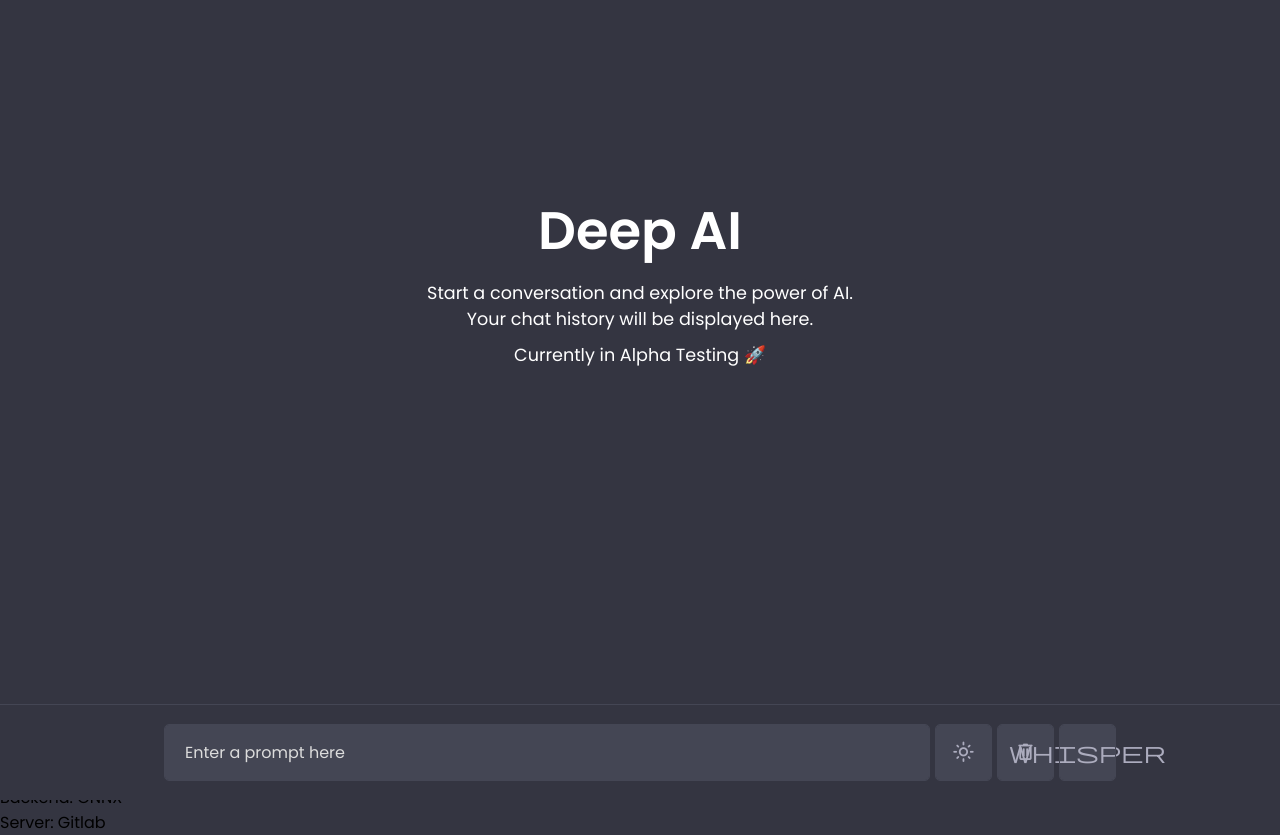
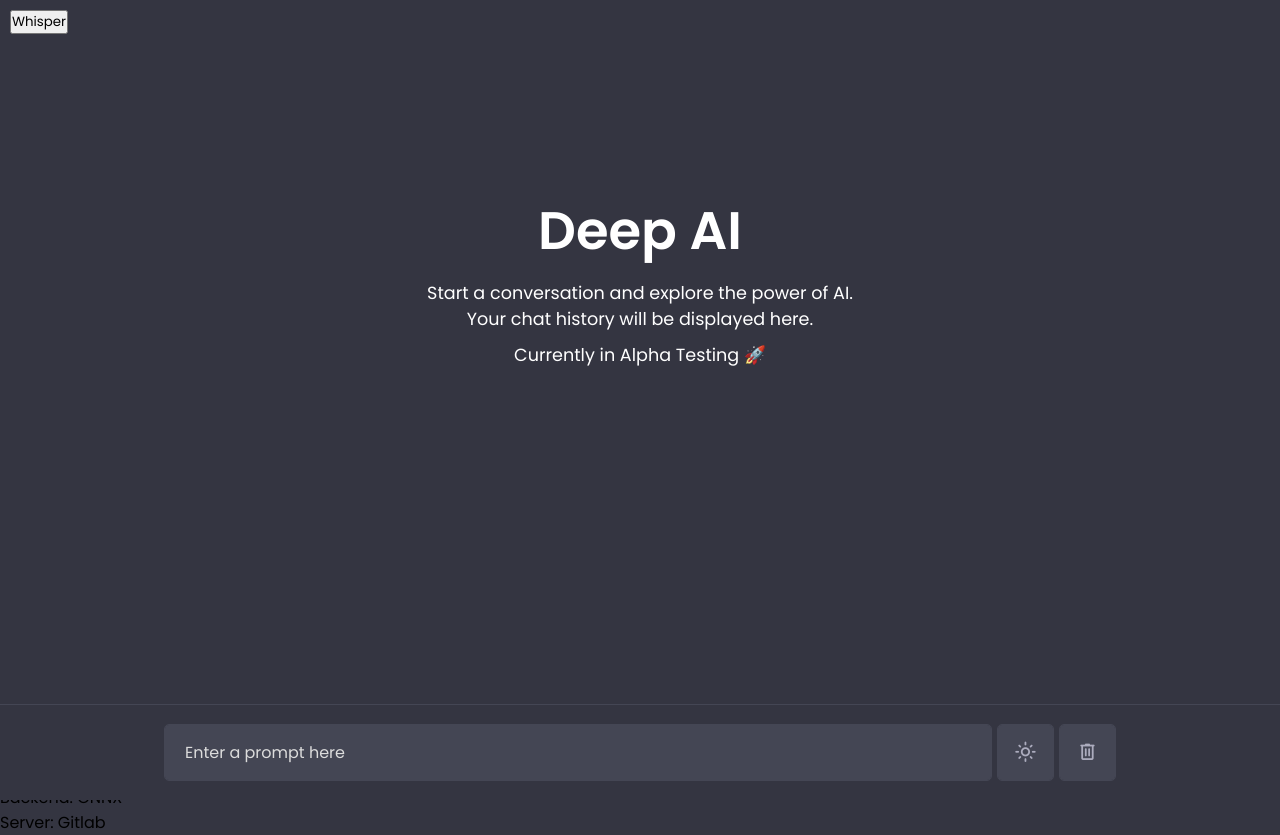
Before and after one commit to mkesim/aiweb, a plain HTML site: page index.html in a window 1280 px wide. Drawn offline with nearby package versions, Linux system fonts and the light colour scheme.

Commit message:
Update index.html

```diff
--- a/index.html
+++ b/index.html
@@ -10,6 +10,9 @@
     <script src="script.js" defer></script>
   </head>
   <body>
+    <!-- Whisper Button -->
+    <button id="whisper-btn" style="position: absolute; top: 10px; left: 10px;">Whisper</button>
+
     <!-- Chats container -->
     <div class="chat-container">
       <p>Start a conversation and explore the power of AI.</p>
@@ -27,7 +30,6 @@
         <div class="typing-controls">
           <span id="theme-btn" class="material-symbols-rounded">light_mode</span>
           <span id="delete-btn" class="material-symbols-rounded">delete</span>
-          <span id="whisper-btn" class="material-symbols-rounded" onclick="alert('Whisper will be available soon')">Whisper</span>
         </div>
       </div>
     </div>
```
